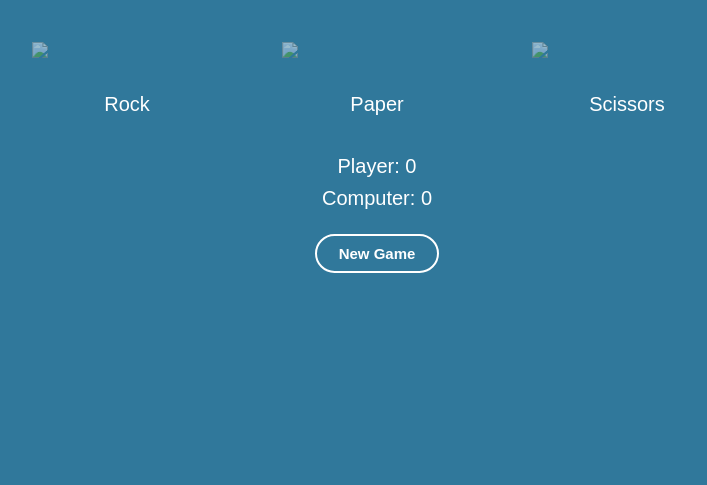
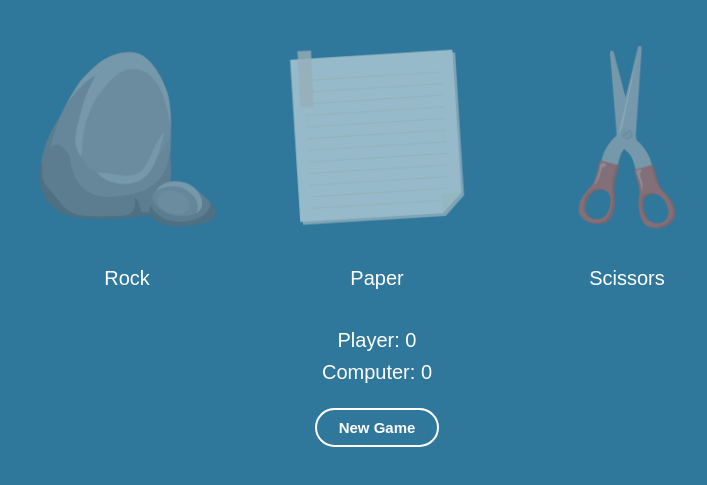
Before and after one commit to vood0o/rock-paper-scissors, a plain HTML site: page index.html in a window 1280 px wide. Shown: the part 97-582 px from the top of the page, without its empty margins (263-970 px from the left). Drawn offline with Linux system fonts and the light colour scheme; the site is published under a folder, as on GitHub Pages, so addresses that start at the root find nothing.

Commit message:
Update index.html

```diff
--- a/index.html
+++ b/index.html
@@ -15,13 +15,13 @@
    <h1>Press "New Game" to start</h1>
 
    <div class="choices">
-      <div class="choice"><img id="rock" src="/images/rock.png">
+      <div class="choice"><img id="rock" src="images/rock.png">
          <p>Rock</p>
       </div>
-      <div class="choice"><img id="paper" src="/images/paper.png">
+      <div class="choice"><img id="paper" src="images/paper.png">
          <p>Paper</p>
       </div>
-      <div class="choice"><img id="scissors" src="/images/scissors.png">
+      <div class="choice"><img id="scissors" src="images/scissors.png">
          <p>Scissors</p>
       </div>
    </div>
```
